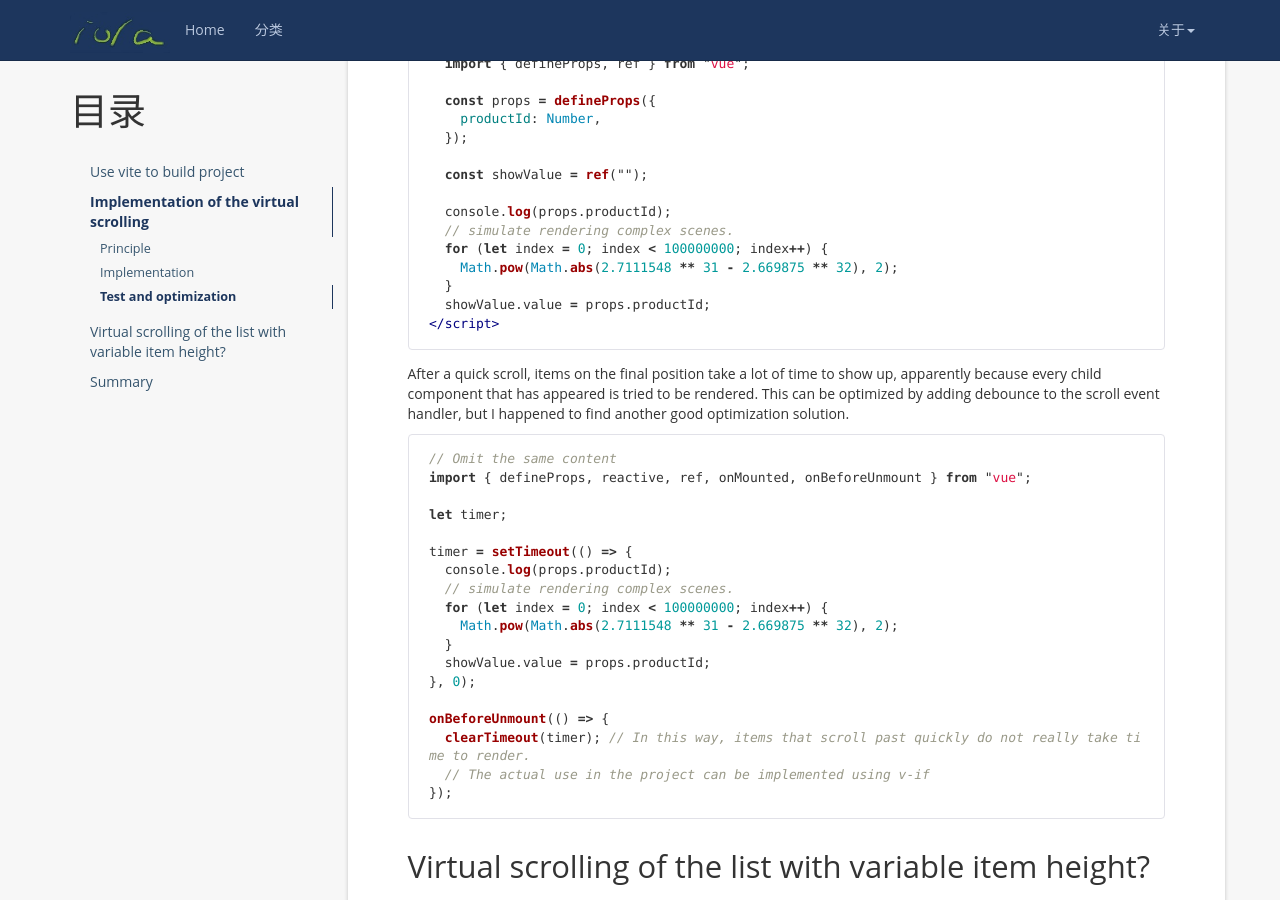
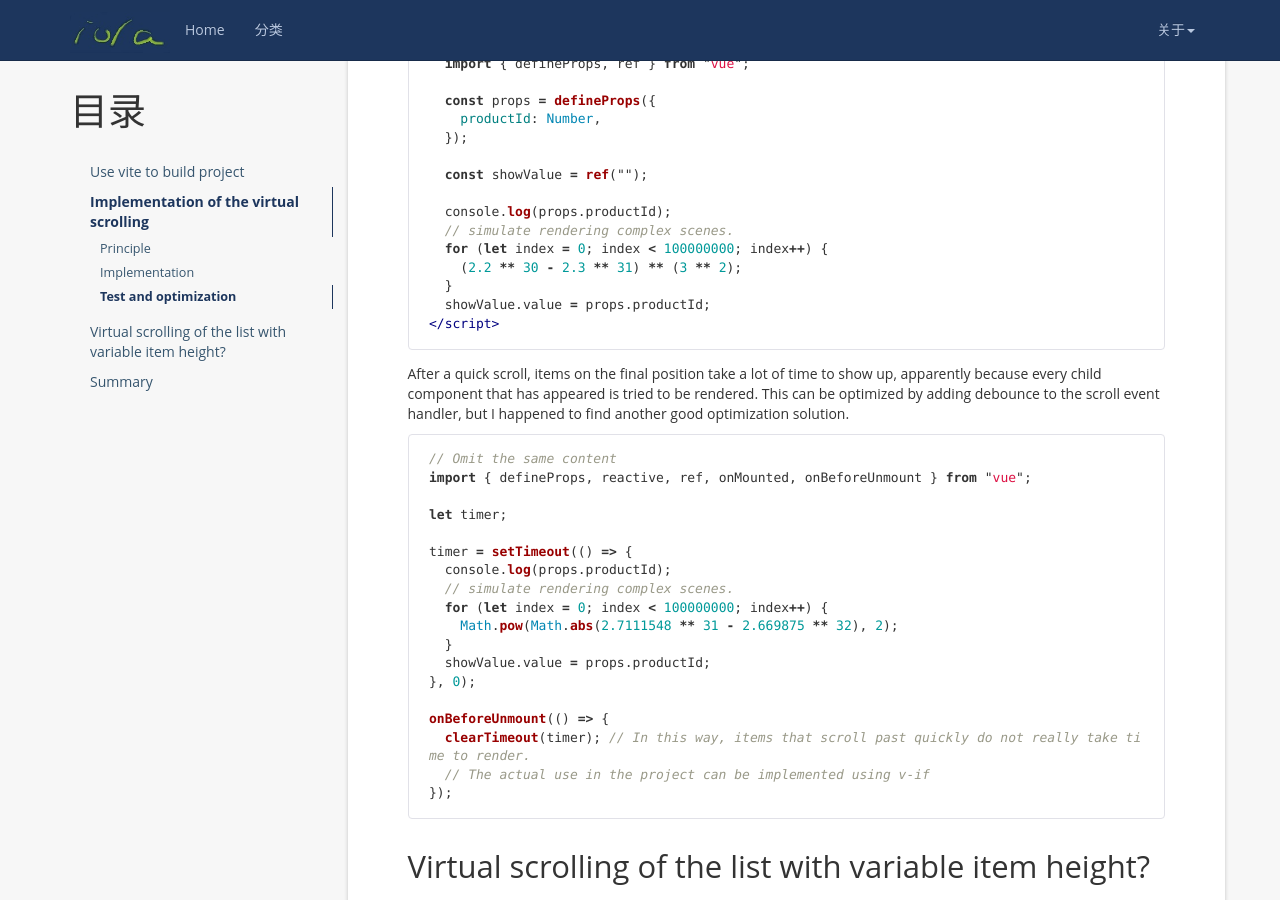
Before and after one commit to iola1999/iola1999.github.io, a Jekyll site: the page built from _posts/2021-04-11-virtual-scrolling-of-long-list.markdown, in a window 1280 px wide and 900 px high, scrolled down 3366 px. Built offline with Jekyll 4.4.1, drawn with Linux system fonts in a browser that asks for light colours; nearby versions of some CDN libraries; comment, search, counter and statistics services are not loaded.

Commit message:
Virtual Scrolling of Long List

```diff
--- a/_posts/2021-04-11-virtual-scrolling-of-long-list.markdown
+++ b/_posts/2021-04-11-virtual-scrolling-of-long-list.markdown
@@ -179,7 +179,7 @@ I tried to change the list item component to look like this to simulate renderin
   console.log(props.productId);
   // simulate rendering complex scenes.
   for (let index = 0; index < 100000000; index++) {
-    Math.pow(Math.abs(2.7111548 ** 31 - 2.669875 ** 32), 2);
+    (2.2 ** 30 - 2.3 ** 31) ** (3 ** 2);
   }
   showValue.value = props.productId;
 </script>
```
